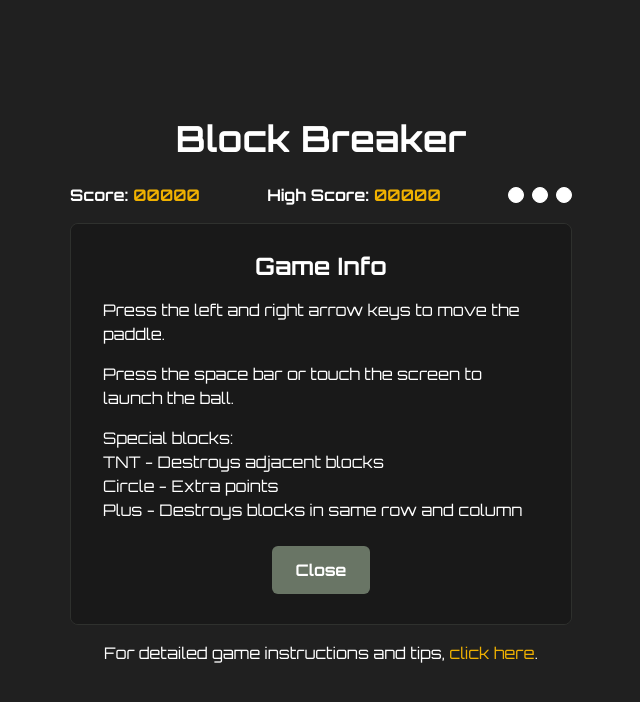
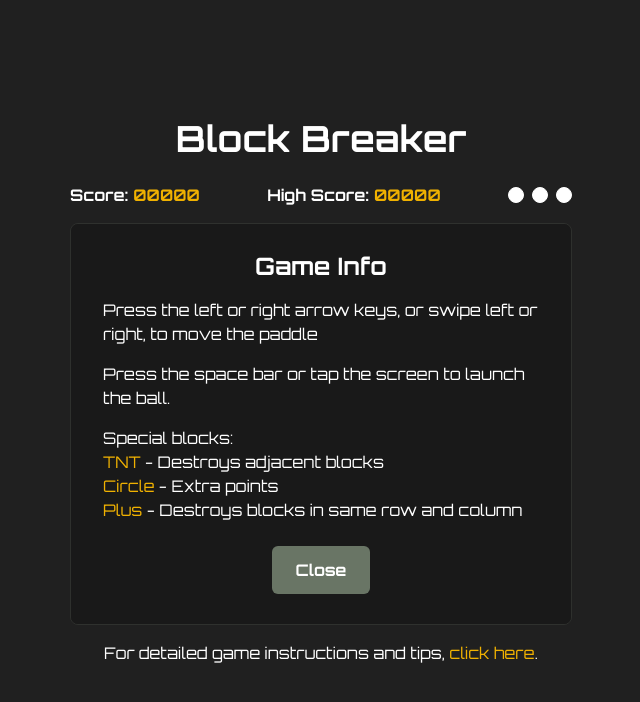
Before and after one commit to dikaptrw/block-breaker-game, a Next.js app: page / in a window 1280 px wide. Both pictures are taken after a click on the button "click here". Shown: the top 702 px of the page, without its empty margins (319-959 px from the left). Built offline with nearby package versions, Linux system fonts and the light colour scheme.

Commit message:
refactor: update game info copy text

```diff
--- a/src/app/components/game/GameContainer.tsx
+++ b/src/app/components/game/GameContainer.tsx
@@ -130,15 +130,24 @@
               Game Info
             </h1>
             <p className="mb-4">
-              Press the left and right arrow keys to move the paddle.
+              Press the left or right arrow keys, or swipe left or right, to
+              move the paddle
             </p>
             <p className="mb-4">
-              Press the space bar or touch the screen to launch the ball.
+              Press the space bar or tap the screen to launch the ball.
             </p>
             <p>Special blocks:</p>
-            <p>TNT - Destroys adjacent blocks</p>
-            <p>Circle - Extra points</p>
-            <p>Plus - Destroys blocks in same row and column</p>
+            <p>
+              <span className="text-yellow-500">TNT</span> - Destroys adjacent
+              blocks
+            </p>
+            <p>
+              <span className="text-yellow-500">Circle</span> - Extra points
+            </p>
+            <p>
+              <span className="text-yellow-500">Plus</span> - Destroys blocks in
+              same row and column
+            </p>
 
             <div className="mt-6 flex justify-center w-full">
               <button
```
